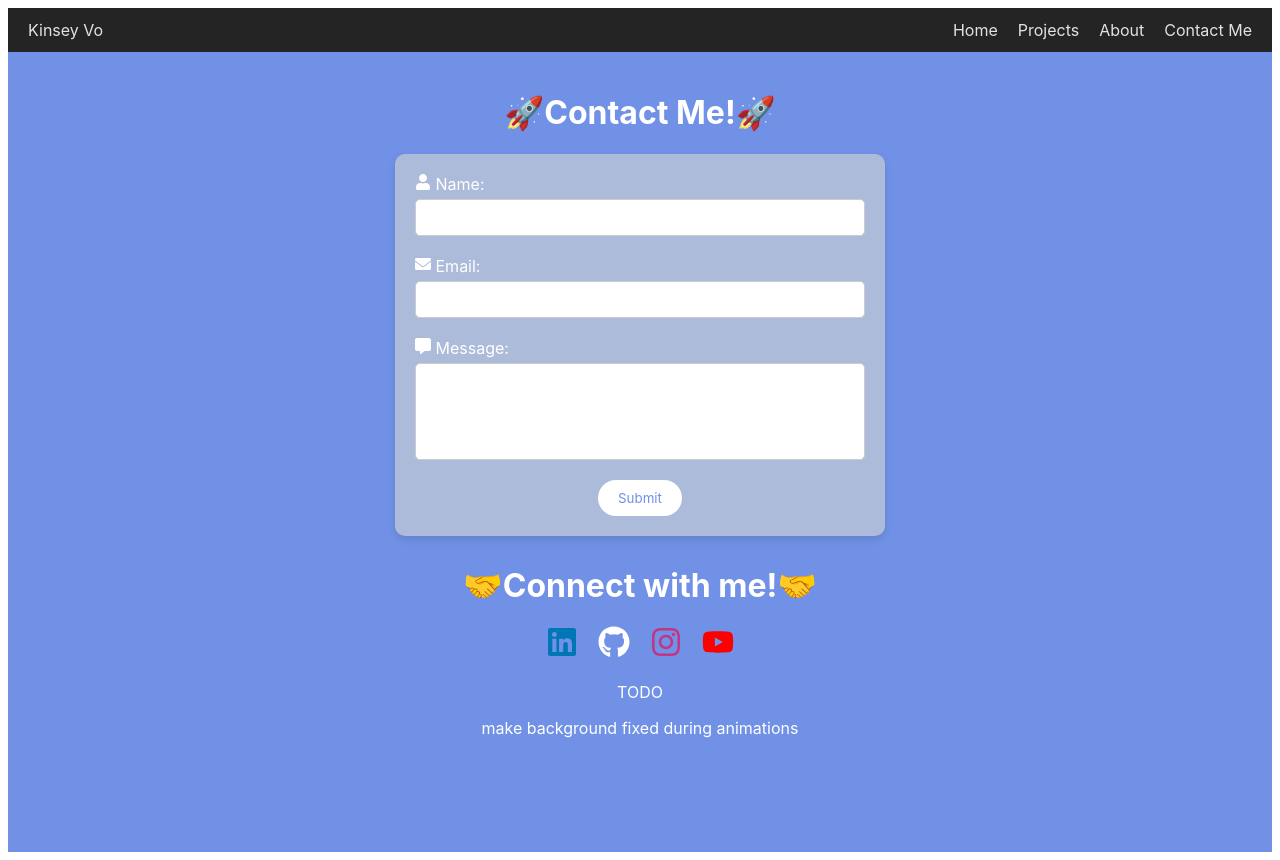
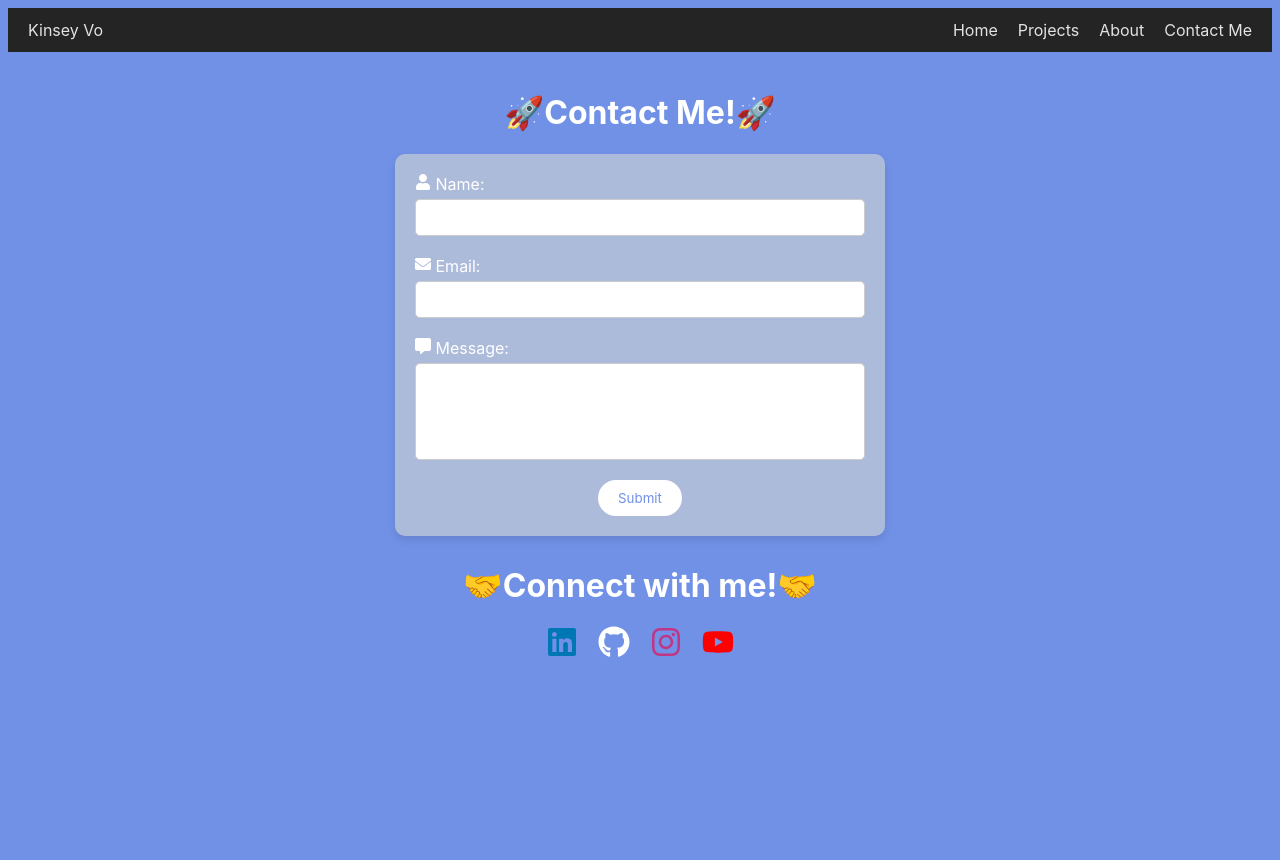
Before and after one commit to kinseyvo/CPSC-349-Project-2, a React (Vite) app in the folder Project2/: page /contact in a window 1280 px wide. After the commit the page ends 800 px from the top, so only its background shows below. Built offline with nearby package versions, Linux system fonts and the light colour scheme.

Commit message:
contact page officially done

```diff
--- a/Project2/index.html
+++ b/Project2/index.html
@@ -5,6 +5,11 @@
     <link rel="icon" type="image/svg+xml" href="/smiley.svg" />
     <meta name="viewport" content="width=device-width, initial-scale=1.0" />
     <title>Kinsey Vo</title>
+    <style>
+      body {
+        background-color: #7091E6;
+      }
+    </style>
   </head>
   <body>
     <div id="root"></div>
--- a/Project2/src/Components/Contact.jsx
+++ b/Project2/src/Components/Contact.jsx
@@ -12,9 +12,7 @@ export default function Contact() {
 
     return (
         <div className={style.pageContainer}>
-            {/* Background color remains static */}
             <div className={style.background} />
-            {/* Content wrapper */}
             <div className={`${style.contentWrapper} ${isLoaded && style.loaded}`}>
                 <div className={style.contactContent}>
                     <h1>🚀Contact Me!🚀</h1>
@@ -45,8 +43,6 @@ export default function Contact() {
                             <a href="https://www.youtube.com/c/OverlordKinsey" target="_blank" rel="noopener noreferrer"><FaYoutube /></a>
                         </div>
                     </div>
-                    <p>TODO</p>
-                    <p>make background fixed during animations</p>
                 </div>
             </div>
         </div>
--- a/Project2/src/Components/contact.module.css
+++ b/Project2/src/Components/contact.module.css
@@ -21,9 +21,10 @@
 
 .pageContainer {
     background-color: #7091E6;
-    min-height: 100vh;
+    min-height: 80vh;
     opacity: 0;
     animation: fadeInUp 0.5s ease forwards;
+    overflow: hidden;
 }
 
 .contactFormContainer {
@@ -33,6 +34,7 @@
     padding: 20px;
     margin: 0 auto;
     max-width: 450px;
+    overflow: hidden;
 }
 
 .contactContent {
@@ -42,6 +44,7 @@
     text-align: center;
     opacity: 0;
     animation: fadeInUp 0.5s ease forwards;
+    overflow: hidden;
 }
 
 .contactForm {
```
